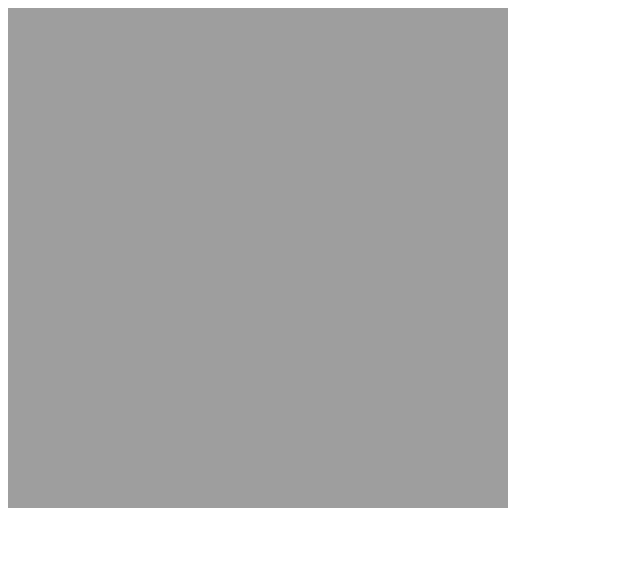
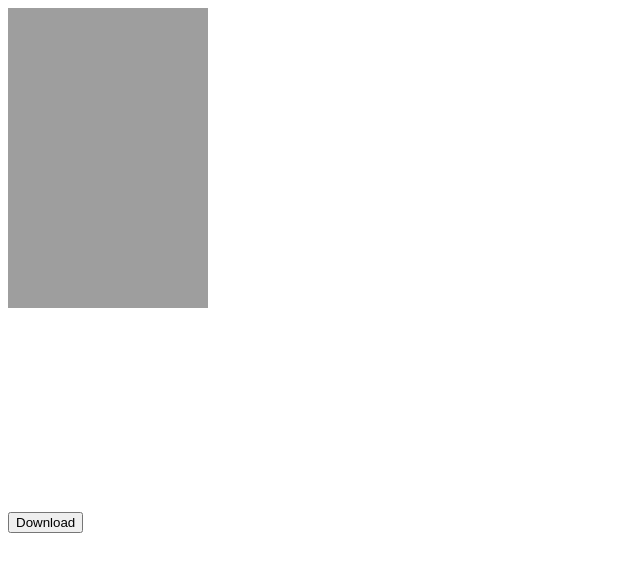
Before and after one commit to officialgurvir/picturejs, a plain HTML site: page index.html in a window 1280 px wide. Shown: the whole page, without its empty margins (0-640 px from the left). Drawn offline with Linux system fonts and the light colour scheme.

Commit message:
remote data renderer

```diff
--- a/app.js
+++ b/app.js
@@ -1,9 +1,14 @@
 const image = new PictureJS.ImageUrlRenderer(
     'https://picsum.photos/500'
 );
+image.container = document.querySelector('.img');
+image.render();
 
-image.crop(0, 0, 500, 500).then(data => {
-    let croppedImage = new PictureJS.ImageDataRenderer(data);
-    croppedImage.container = document.querySelector('.img');
-    croppedImage.render();
+setTimeout(() => {
+    image.crop(100, 100, 200, 300);
+}, 3000)
+
+document.querySelector('.dload').addEventListener('click', function () {
+    console.log('h')
+    image.download();
 })
--- a/index.html
+++ b/index.html
@@ -8,6 +8,7 @@
 </head>
 <body>
     <div class="img"></div>
+    <button class="dload">Download</button>
     <script src="picture.js"></script>
     <script src="app.js"></script>
 </body>
--- a/picture.js
+++ b/picture.js
@@ -17,10 +17,23 @@ const PictureJS = (function (window, document) {
     }
 
     crop(fx, fy, tx, ty) {
-      return this.headlessRender().then(() => {
-        return this._context.getImageData(fx, fy, tx, ty);
-      })
+      let data = this._context.getImageData(fx, fy, tx, ty);
+      this._context.clearRect(
+        0,0,
+        this._canvas.width,
+        this._canvas.height
+      );
 
+      this._context.putImageData(data, 0, 0);
+    }
+
+    download(mimetype = "png") {
+      let a = document.createElement('a');
+      a.target = "_blank";
+      a.download = `image.${mimetype}`
+      a.href = this._canvas.toDataURL(`image/${mimetype}`);
+
+      a.click();
     }
   }
 
@@ -61,10 +74,7 @@ const PictureJS = (function (window, document) {
       });
     }
 
-    /**
-     * @property
-     */
-    get render() {
+    render() {
       return this.headlessRender().then(() => this._container.appendChild(
         this._canvas
       ));
@@ -98,6 +108,5 @@ const PictureJS = (function (window, document) {
 
   return {
     ImageUrlRenderer,
-    ImageDataRenderer
   }
 })(window, document);
```
